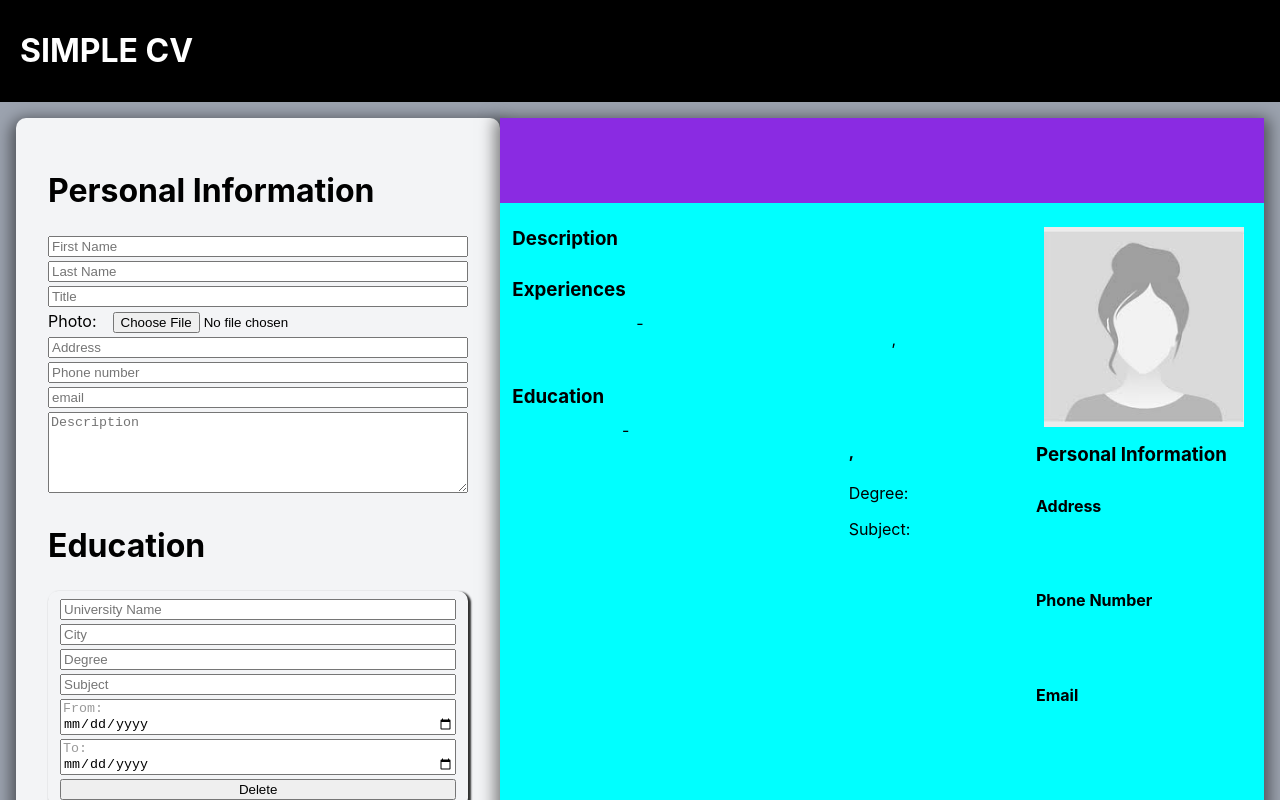
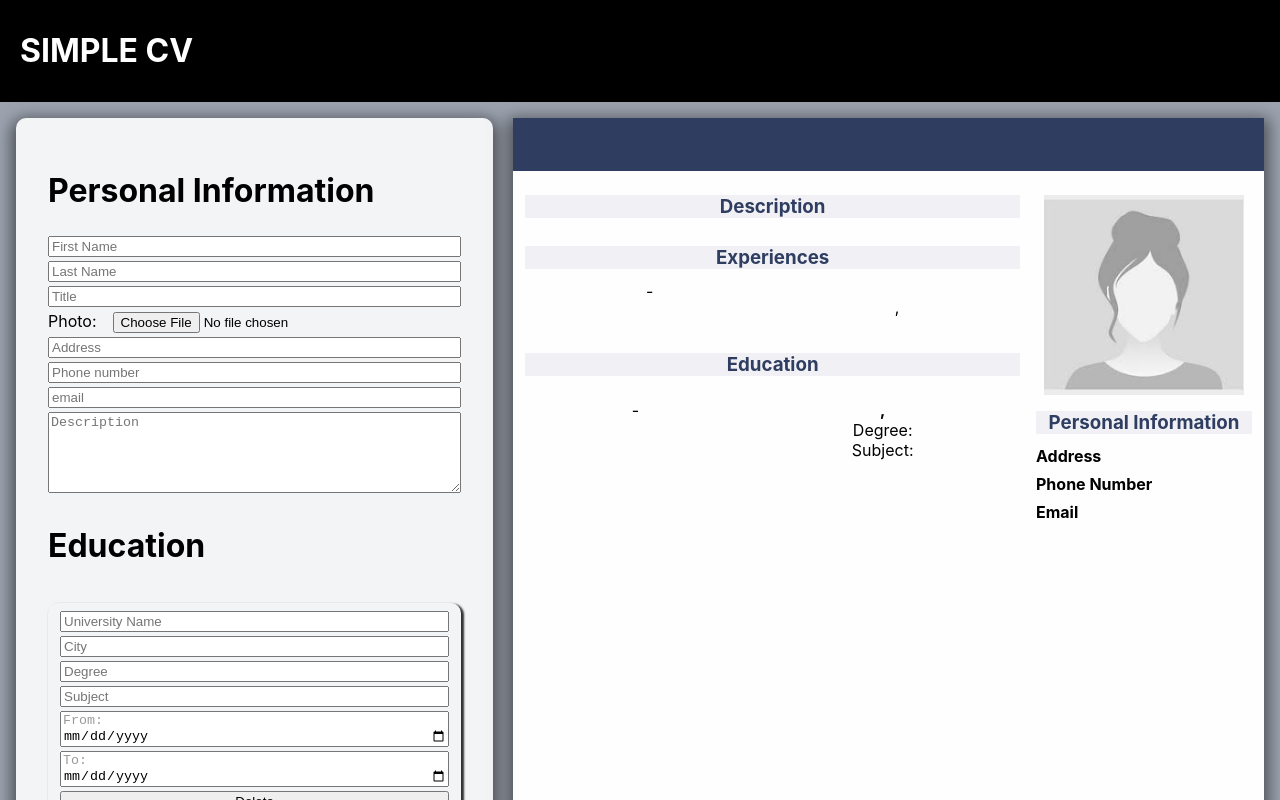
Before and after one commit to MustafaOzgur59/Top-Cv, a React (Create React App) app: page / in a window 1280 px wide. Shown: the top 800 px of the page. Built offline with nearby package versions, Linux system fonts and the light colour scheme.

Commit message:
Bug fix and css styling

```diff
--- a/src/components/Cv/CvForm/CvForm.jsx
+++ b/src/components/Cv/CvForm/CvForm.jsx
@@ -34,8 +34,8 @@ export default function CvForm({
         onDeleteExperience={onDeleteExperience}
       ></Experience>
       <div className="utilityButtons">
-        <button onClick={(e) => handleReset()}>Reset</button>
-        <button onClick={() => handlePrint()}>Generate PDF</button>
+        <button onClick={(e) => handleReset(e)}>Reset</button>
+        <button onClick={(e) => handlePrint(e)}>Generate PDF</button>
       </div>
     </div>
   );
--- a/src/components/Cv/CvForm/Education.jsx
+++ b/src/components/Cv/CvForm/Education.jsx
@@ -14,6 +14,7 @@ export default function Education({
       {educations.map((education) => {
         return (
           <EducationCard
+            education={education}
             key={education.id}
             id={education.id}
             onChange={onChangeEducation}
--- a/src/components/Cv/CvForm/EducationCard.jsx
+++ b/src/components/Cv/CvForm/EducationCard.jsx
@@ -1,12 +1,13 @@
 import React from "react";
 
-export default function EducationCard({ id, onChange, onDelete }) {
+export default function EducationCard({ education, id, onChange, onDelete }) {
   return (
     <div className="education-card-container">
       <input
         type="text"
         placeholder="University Name"
         name="universityName"
+        value={education.universityName}
         onChange={(e) => {
           onChange(e, id);
         }}
@@ -15,6 +16,7 @@ export default function EducationCard({ id, onChange, onDelete }) {
         type="text"
         placeholder="City"
         name="city"
+        value={education.city}
         onChange={(e) => {
           onChange(e, id);
         }}
@@ -23,6 +25,7 @@ export default function EducationCard({ id, onChange, onDelete }) {
         type="text"
         placeholder="Degree"
         name="degree"
+        value={education.degree}
         onChange={(e) => {
           onChange(e, id);
         }}
@@ -31,6 +34,7 @@ export default function EducationCard({ id, onChange, onDelete }) {
         type="text"
         placeholder="Subject"
         name="subject"
+        value={education.subject}
         onChange={(e) => {
           onChange(e, id);
         }}
@@ -39,6 +43,7 @@ export default function EducationCard({ id, onChange, onDelete }) {
         type="date"
         placeholder="From"
         name="from"
+        value={education.from}
         onChange={(e) => {
           onChange(e, id);
         }}
@@ -47,6 +52,7 @@ export default function EducationCard({ id, onChange, onDelete }) {
         type="date"
         placeholder="To"
         name="to"
+        value={education.to}
         onChange={(e) => {
           onChange(e, id);
         }}
--- a/src/components/Cv/CvPreview/PreviewEducationCard.jsx
+++ b/src/components/Cv/CvPreview/PreviewEducationCard.jsx
@@ -1,8 +1,6 @@
 import React from "react";
 
 function PreviewEducationCard({ education }) {
-  console.log(education);
-  console.log("Wtf");
   return (
     <div className="preview-education-card-container">
       <div className="fromTo">
--- a/src/components/Cv/CvPreview/styles/cvpreview.css
+++ b/src/components/Cv/CvPreview/styles/cvpreview.css
@@ -5,20 +5,23 @@
   height: 297mm;
   gap: 1rem;
   box-shadow: 0px 5px 15px 5px rgb(0 0 0 / 50%);
-  background-color: aqua;
+  background-color: #fefeff;
   position: sticky;
   top: 20px;
+  margin-left: 20px;
 }
 
 .preview-header-container {
-  background-color: blueviolet;
-  padding: 2rem;
+  background-color: #2e3d60;
+  padding: 1rem 2rem;
+  color: white;
 }
 
 .PreviewMain-container {
   display: flex;
   padding: 0 0.75rem;
   gap: 1rem;
+  overflow-wrap: break-word;
 }
 
 .PreviewContent-container {
@@ -29,13 +32,30 @@
   overflow-wrap: break-word;
 }
 
+.PreviewContent-container h3 {
+  text-align: center;
+  background-color: #f1f1f5;
+  color: #2e3d60;
+}
+
 .PreviewFotoCard-container {
   display: flex;
   flex-direction: column;
 }
 
 .PreviewFotoCard-container p {
+  margin: 0;
 }
+.PreviewFotoCard-container h4 {
+  margin: 0.25rem 0;
+}
+
+.PreviewFotoCard-container h3 {
+  text-align: center;
+  background-color: #f1f1f5;
+  color: #2e3d60;
+}
+
 .PreviewFotoCard-container img {
   width: 200px;
   height: 200px;
@@ -46,6 +66,12 @@ h3,
 h2 {
   padding: 0;
   margin: 0.5rem 0;
+}
+
+.education-container {
+  display: flex;
+  flex-direction: column;
+  gap: 1rem;
 }
 
 .preview-education-card-container {
@@ -73,3 +99,16 @@ h2 {
   padding: 0;
   margin: 0;
 }
+
+.preview-education-card-container .university-container {
+  display: flex;
+  flex-direction: column;
+  align-items: center;
+  justify-items: flex-start;
+}
+
+.preview-education-card-container .university-container h4,
+.preview-education-card-container .university-container p {
+  padding: 0;
+  margin: 0;
+}
--- a/src/components/Main.jsx
+++ b/src/components/Main.jsx
@@ -10,14 +10,11 @@ export default function Main() {
   const [cv, setCv] = useState(emptyCv);
 
   const handlePersonalChange = (event) => {
-    console.log(event.target);
-    console.log(event.target.value);
     const { name, value, type } = event.target;
-    console.log(cv);
-    console.log(type);
+
     if (type === "file") {
       onChangePersonalPicture(event);
-      console.log("shiiiert");
+
       return;
     }
 
@@ -63,7 +60,6 @@ export default function Main() {
         }),
       };
     });
-    console.log(cv.experiences);
   };
   const handleExperienceAddition = (event) => {
     setCv((prevState) => ({
@@ -107,7 +103,6 @@ export default function Main() {
         }),
       };
     });
-    console.log(cv.educations);
   };
 
   const handleEducationAddition = (event) => {
@@ -146,9 +141,11 @@ export default function Main() {
   });
 
   const handleReset = () => {
-    setCv(emptyCv);
+    setCv({
+      ...emptyCv,
+    });
   };
-
+  console.log(cv);
   return (
     <div className="main">
       <CvForm
```
